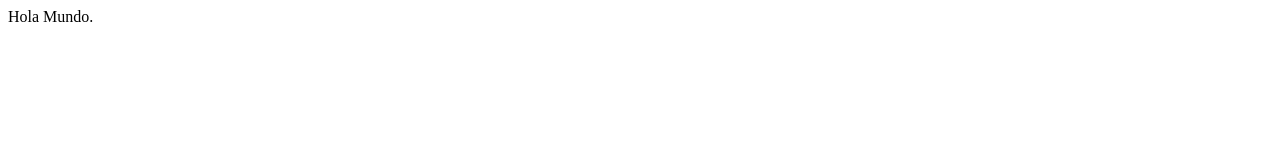
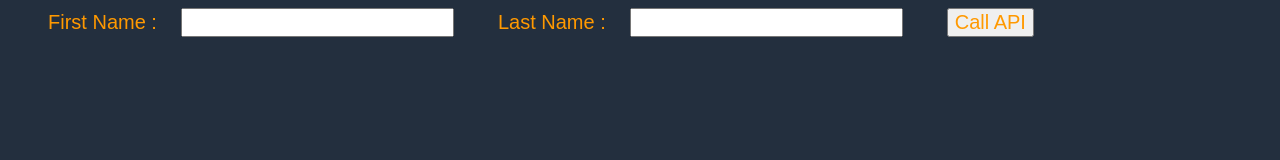
Before and after one commit to roberthcastanogarcia/mural, a plain HTML site: page index.html in a window 1280 px wide. Drawn offline with Linux system fonts and the light colour scheme.

Commit message:
Version Widget y consumo API

```diff
--- a/index.html
+++ b/index.html
@@ -3,8 +3,48 @@
 <head>
 	<meta charset="UTF-8">
 	<title>Hola Mundo</title>
+	<style>
+	body {
+		background-color: #232F3E;
+		}
+	label, button {
+		color: #FF9900;
+		font-family: Arial, Helvetica, sans-serif;
+		font-size: 20px;
+		margin-left: 40px;
+		}
+	input {
+		color: #232F3E;
+		font-family: Arial, Helvetica, sans-serif;
+		font-size: 20px;
+		margin-left: 20px;
+		}
+	</style>
+	<script>
+		var callAPI = (firstName,lastName)=>{
+			var myHeaders = new Headers();
+			myHeaders.append("Content-Type", "application/json");
+			var raw = JSON.stringify({"firstName":firstName,"lastName":lastName});
+			var requestOpstions = {
+				method: 'POST',
+				headers: myHeaders,
+				body: raw,
+				redirect: 'follow'
+			};
+			fetch("https://4an362etqa.execute-api.us-west-2.amazonaws.com/dev", requestOptions)
+			.then(response => response.text())
+			.then(result => alert(JSON.parse(result).body))
+			.catch(error => console.log('error', error));
+		}
+	</script>
 </head>
 <body>
-	Hola Mundo.
+	<form>
+		<label>First Name :</label>
+		<input type="text" id="fName">
+		<label>Last Name :</label>
+		<input type="text" id="lName">
+		<button type="button" onclick="callAPI(document.getElementById('fName').value,document.getElementById('lName').value)">Call API</button>
+	</form>
 </body>
 </html>
```
Also changed, not shown: 1 other file.
